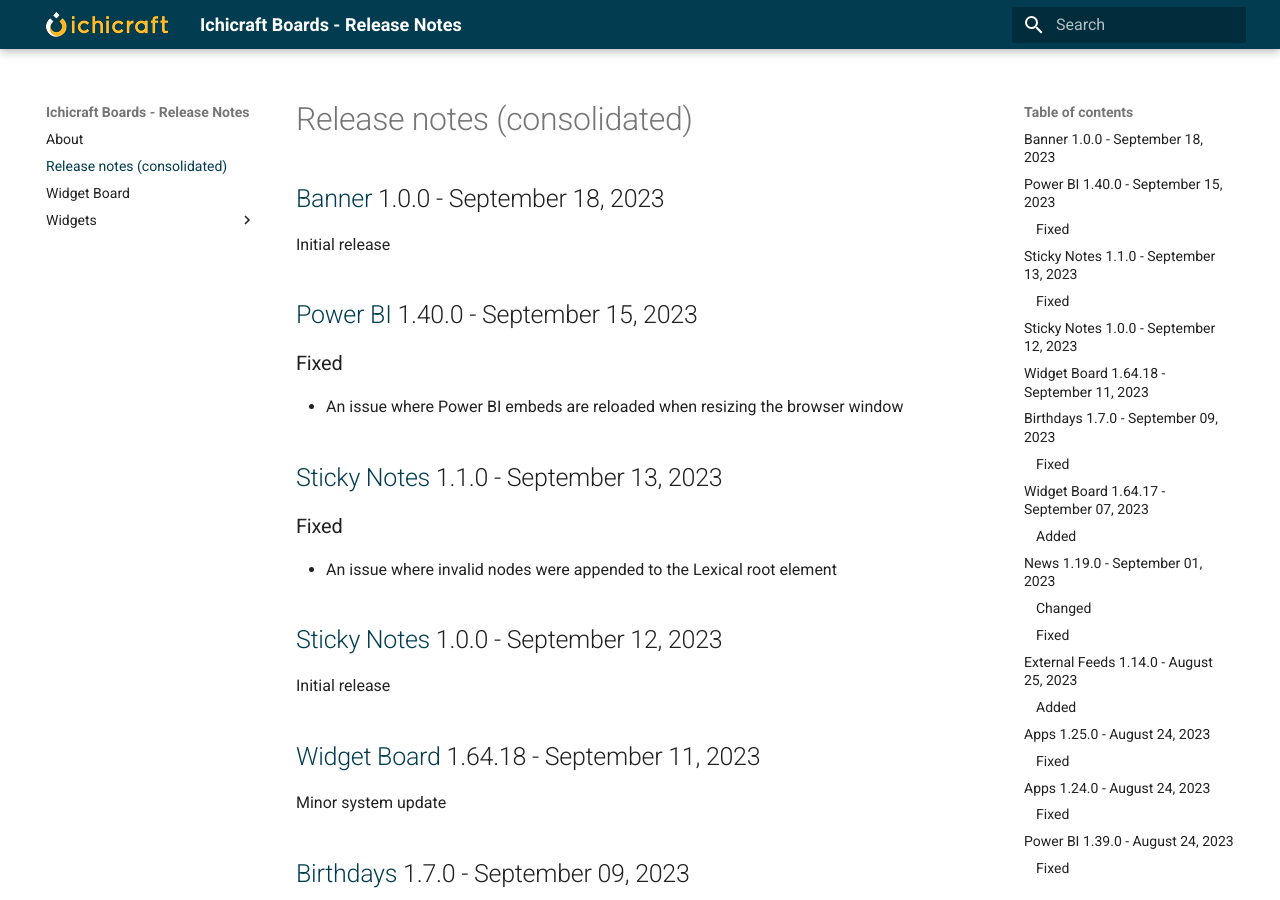
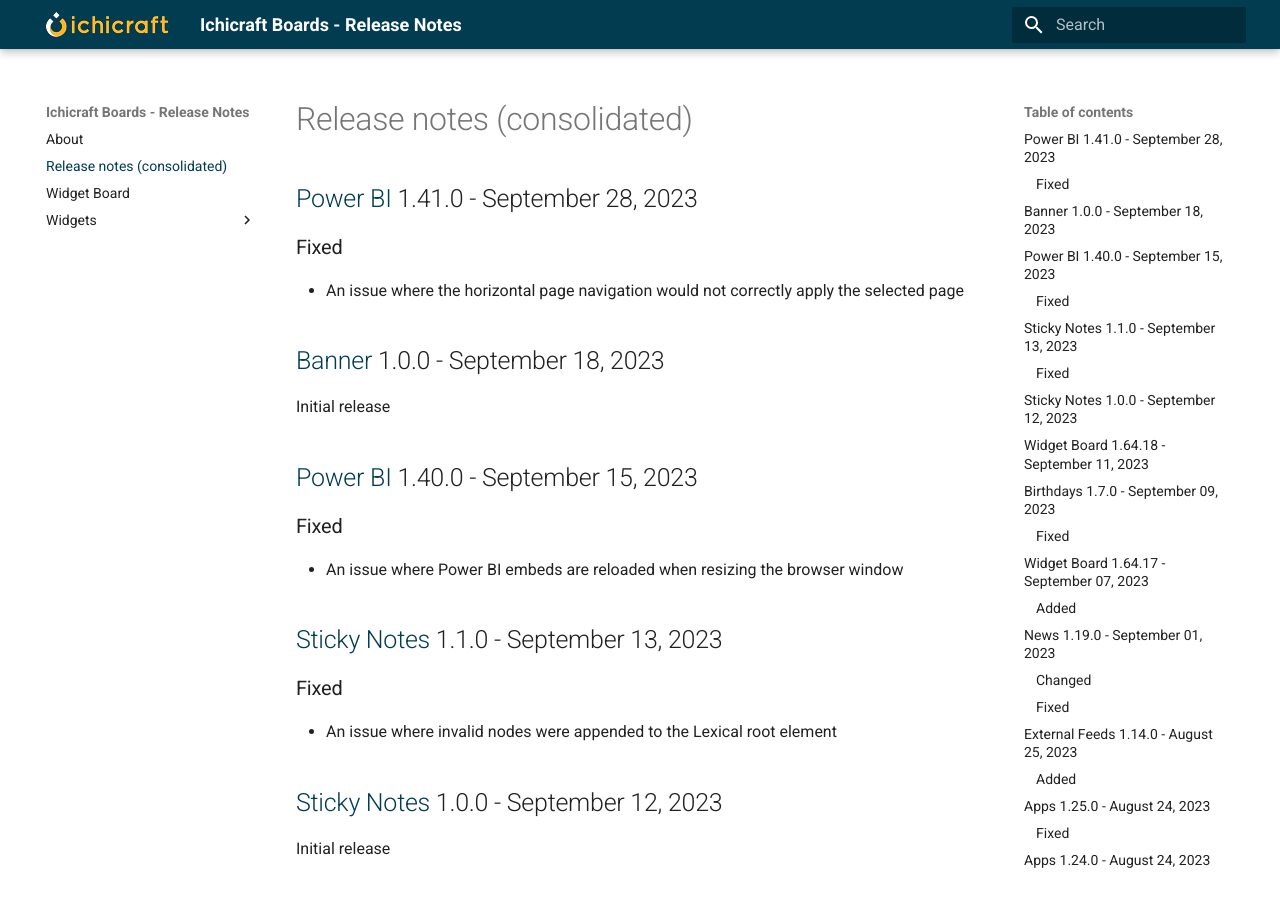
Before and after one commit to ichicraft/widgets-docs, an MkDocs documentation site: the page built from docs/Release-notes-(consolidated).md, in a window 1280 px wide and 900 px high. Built offline with MkDocs 1.6.1 and Material for MkDocs 9.7.7, drawn with Linux system fonts in a browser that asks for light colours.

Commit message:
Release notes updated by BuildService

```diff
--- a/docs/Release-notes-(consolidated).md
+++ b/docs/Release-notes-(consolidated).md
@@ -1,3 +1,8 @@
+## [Power BI](./Widgets/Power BI.md) 1.41.0 - September 28, 2023
+
+###Fixed
+- An issue where the horizontal page navigation would not correctly apply the selected page
+
 ## [Banner](./Widgets/Banner.md) 1.0.0 - September 18, 2023
 
 Initial release
```
Also changed, not shown: docs/Widgets/Power BI.md (+5 -0 lines).
